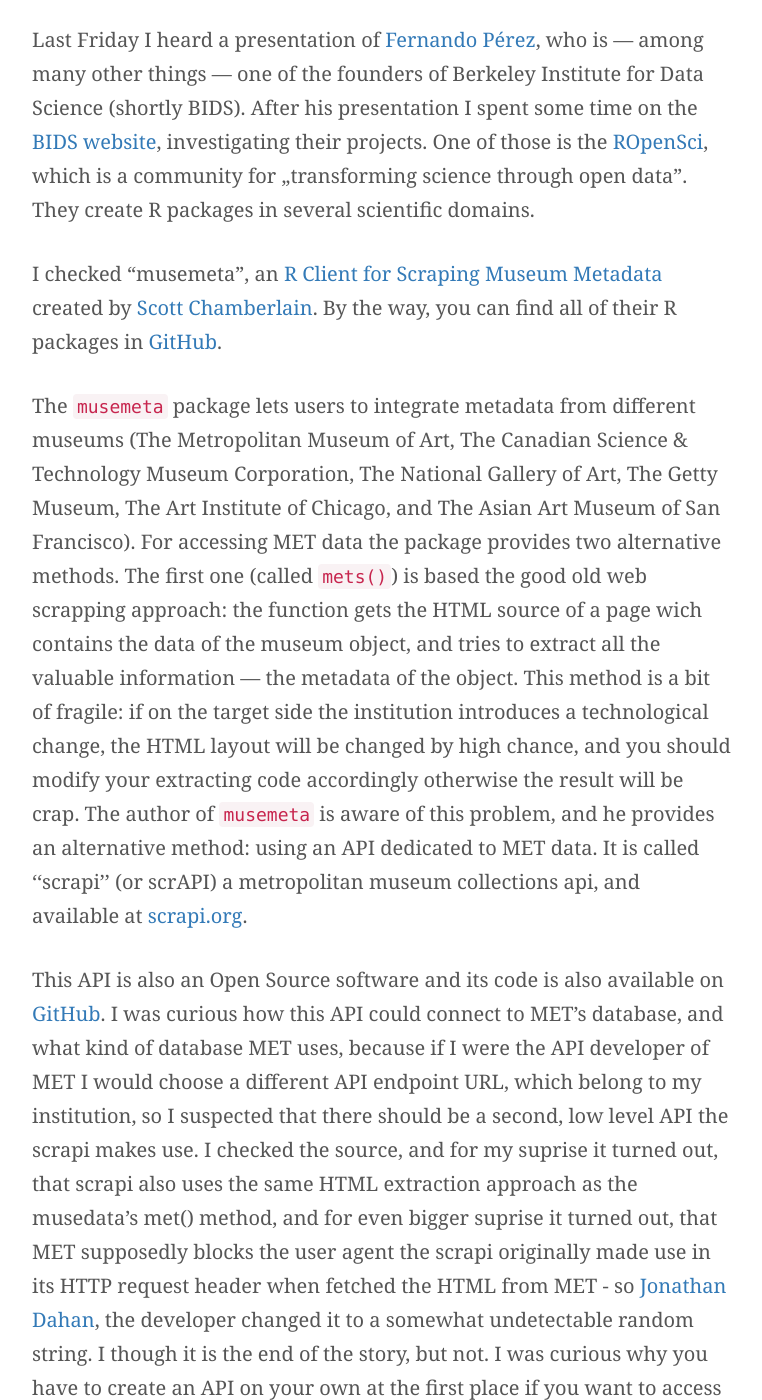
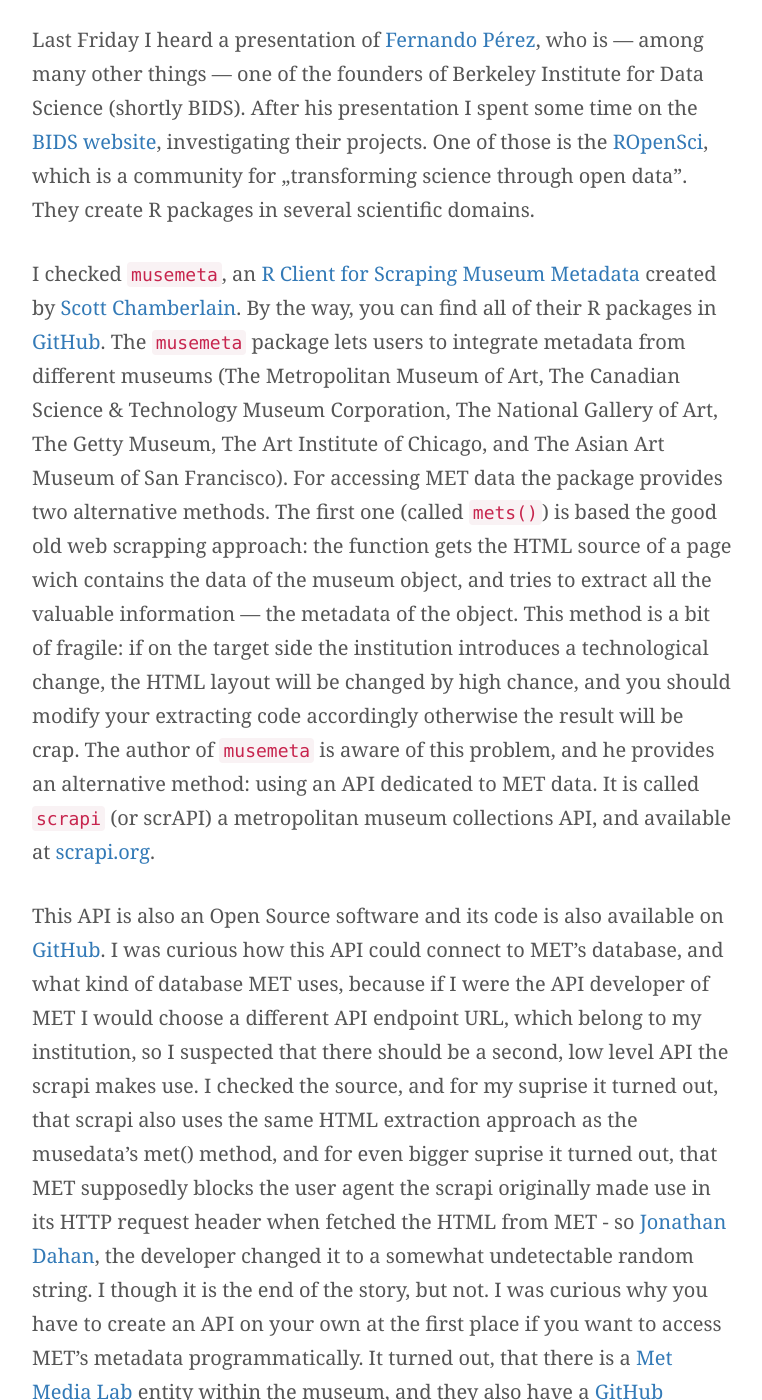
Before and after one commit to pkiraly/pkiraly.github.io, a Jekyll site: the page built from _posts/2015-10-25-The-strange-APIs-of-The-Metropolitan-Museum.md, in a window 1280 px wide and 1400 px high, scrolled down 745 px. Shown: the whole window, without its empty margins (258-1020 px from the left). Built offline with Jekyll 4.4.1, drawn with Linux system fonts in a browser that asks for light colours; nearby versions of some CDN libraries; some web fonts are replaced.

Commit message:
Update 2015-10-25-The-strange-APIs-of-The-Metropolitan-Museum.md

```diff
--- a/_posts/2015-10-25-The-strange-APIs-of-The-Metropolitan-Museum.md
+++ b/_posts/2015-10-25-The-strange-APIs-of-The-Metropolitan-Museum.md
@@ -5,7 +5,7 @@
 author:     "pkiraly"
 ---
 
-<img src="https://lh3.googleusercontent.com/-YADBvaC2hUQ/AAAAAAAAAAI/AAAAAAAAAEg/_fr6798_2Uo/photo.jpg" align="center" alt="Logo of the Metropolitan Museum of Art" width="250" height="250" style="width: 250px; height: 250px; text-align: center; margin-left: 30%; margin-right: 30%"/>
+<img src="https://lh3.googleusercontent.com/-YADBvaC2hUQ/AAAAAAAAAAI/AAAAAAAAAEg/_fr6798_2Uo/photo.jpg" align="center" alt="Logo of the Metropolitan Museum of Art" width="250" height="250" style="width: 250px; height: 250px; text-align: center; margin-left: 30%; margin-right: 30%; border-radius: 50%;"/>
 
 Last Friday I heard a presentation of [Fernando Pérez](http://fperez.org/ "Fernando Pérez"), who is — among
 many other things — one of the founders of Berkeley Institute for Data Science (shortly BIDS).
@@ -16,10 +16,9 @@
 
 <!-- more -->
 
-I checked "musemeta", an [R Client for Scraping Museum Metadata](https://github.com/ropensci/musemeta "R Client
+I checked `musemeta`, an [R Client for Scraping Museum Metadata](https://github.com/ropensci/musemeta "R Client
 for Scraping Museum Metadata") created by [Scott Chamberlain](http://scottchamberlain.info/ "Scott Chamberlain").
 By the way, you can find all of their R packages in [GitHub](https://github.com/ropensci).
-
 The `musemeta` package lets users to integrate metadata from different museums (The Metropolitan Museum of Art,
 The Canadian Science & Technology Museum Corporation, The National Gallery of Art, The Getty Museum, The Art
 Institute of Chicago, and The Asian Art Museum of San Francisco). For accessing MET data the package provides two
@@ -29,7 +28,7 @@
 the institution introduces a technological change, the HTML layout will be changed by high chance, and
 you should modify your extracting code accordingly otherwise the result will be crap. The author of `musemeta`
 is aware of this problem, and he provides an alternative method: using an API dedicated to MET data. It is
-called ''scrapi'' (or scrAPI) a metropolitan museum collections api, and available at
+called `scrapi` (or scrAPI) a metropolitan museum collections API, and available at
 [scrapi.org](http://scrapi.org/ "scrapi.org").
 
 This API is also an Open Source software and its code is also available on
```
